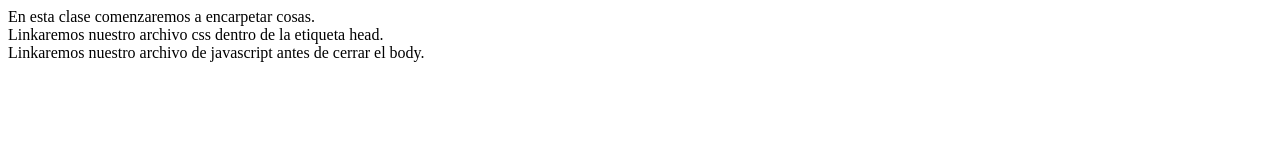
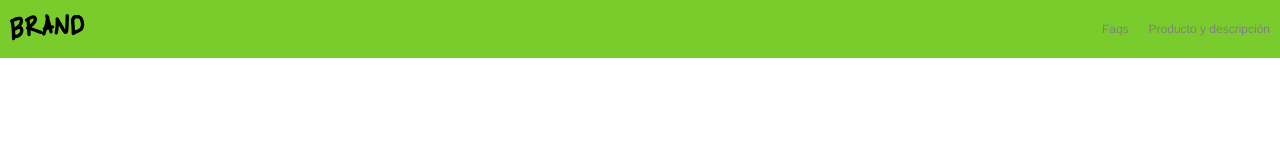
Before and after one commit to AndreaLozano77/html-y-css, a plain HTML site: page index.html in a window 1280 px wide. Drawn offline with Linux system fonts and the light colour scheme.

Commit message:
Codificando nuestra increíble página. Video 16

```diff
--- a/css/estilos.css
+++ b/css/estilos.css
@@ -0,0 +1,28 @@
+html, body {
+    margin: 0;
+    padding: 0;
+    font-size: 12px;
+    font-family: 'Helvetica';
+}
+nav {
+    display: flex;
+    background-color: #7acc2d;
+    padding: 10px;
+    color: white;
+    justify-content: space-between;
+    align-items: center;
+}
+nav ul {
+    display: flex;
+}
+nav li {
+    padding-left: 20px;
+    list-style: none;
+}
+nav li a {
+    color: gray;
+    text-decoration: none;
+}
+nav li a:hover {
+    color: white;
+}
--- a/index.html
+++ b/index.html
@@ -4,12 +4,20 @@
     <meta charset="UTF-8">
     <meta name="viewport" content="width=device-width, initial-scale=1.0">
     <link rel="stylesheet" href="css/estilos.css">
-    <title>Primeros pasos para estructurar nuestro proyecto</title>
+    <title>Brand</title>
 </head>
 <body>
-    En esta clase comenzaremos a encarpetar cosas. <br>
-    Linkaremos nuestro archivo css dentro de la etiqueta head. <br>
-    Linkaremos nuestro archivo de javascript antes de cerrar el body.
-    <script src="scripts/scripts.js"></script>
+    <!-- Aquí empieza el nav -->
+    <nav>
+        <div class="brand_image">
+            <img src="images/logo.png" alt="logo">
+        </div>
+        <div class="nav_options">
+            <ul>
+                <li><a href="#">Faqs</a></li>
+                <li><a href="#">Producto y descripción</a></li>
+            </ul>
+        </div>
+    </nav>
 </body>
 </html>
```
Also changed, not shown: images/logo.png (added).
